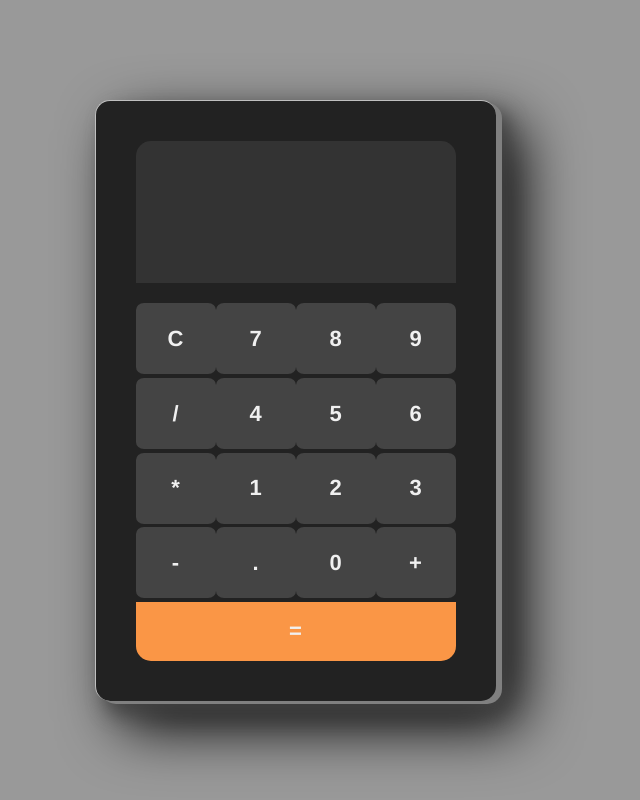
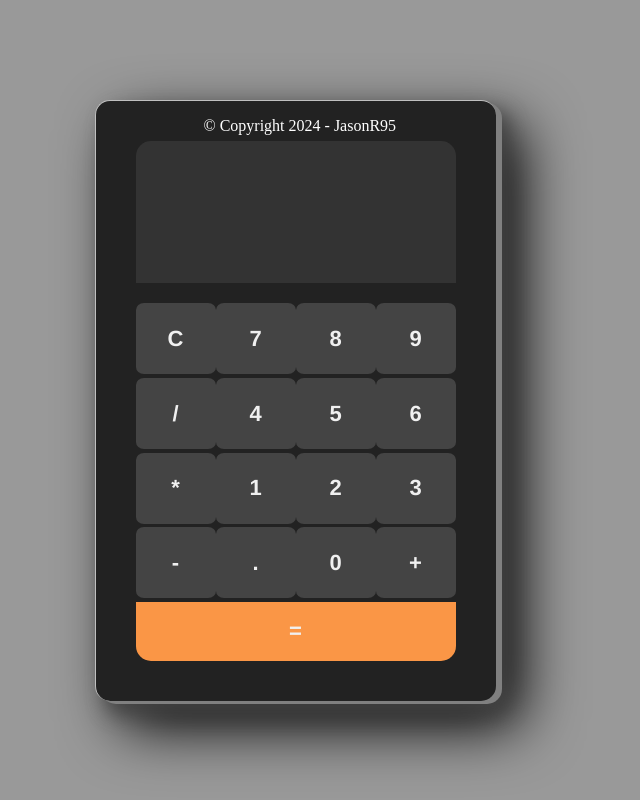
Before and after one commit to JasonRLH95/calculator_app, a plain HTML site: page index.html in a window 1280 px wide. Shown: the whole page, without its empty margins (345-985 px from the left). Drawn offline with Linux system fonts and the light colour scheme.

Commit message:
add copyrights, fix equal button - on hover change of background color

```diff
--- a/index.html
+++ b/index.html
@@ -8,6 +8,7 @@
 </head>
 <body>
     <div class="calculator">
+        <p id="copyrights">© Copyright 2024 - JasonR95</p>
         <div id="mainContent">
             <input type="text" id="subDisplay" disabled>
             <input type="text" id="display" disabled>
--- a/main.css
+++ b/main.css
@@ -21,6 +21,14 @@ body {
     border-left: 1px solid silver;
     border-top: 1px solid silver;
     background-color: #222;
+    position: relative;
+}
+
+#copyrights{
+    position: absolute;
+    top: 0;
+    left: 27%;
+    color: white;
 }
 
 #mainContent{
@@ -91,6 +99,9 @@ body {
     height: 12.9629%;
     background-color: rgba(250,150,70,1);
 }
+#equalBtn:hover{
+    background-color: rgba(250,150,70,0.6);
+}
 
 button:hover {
     background-color: #d4d4d4;
```
